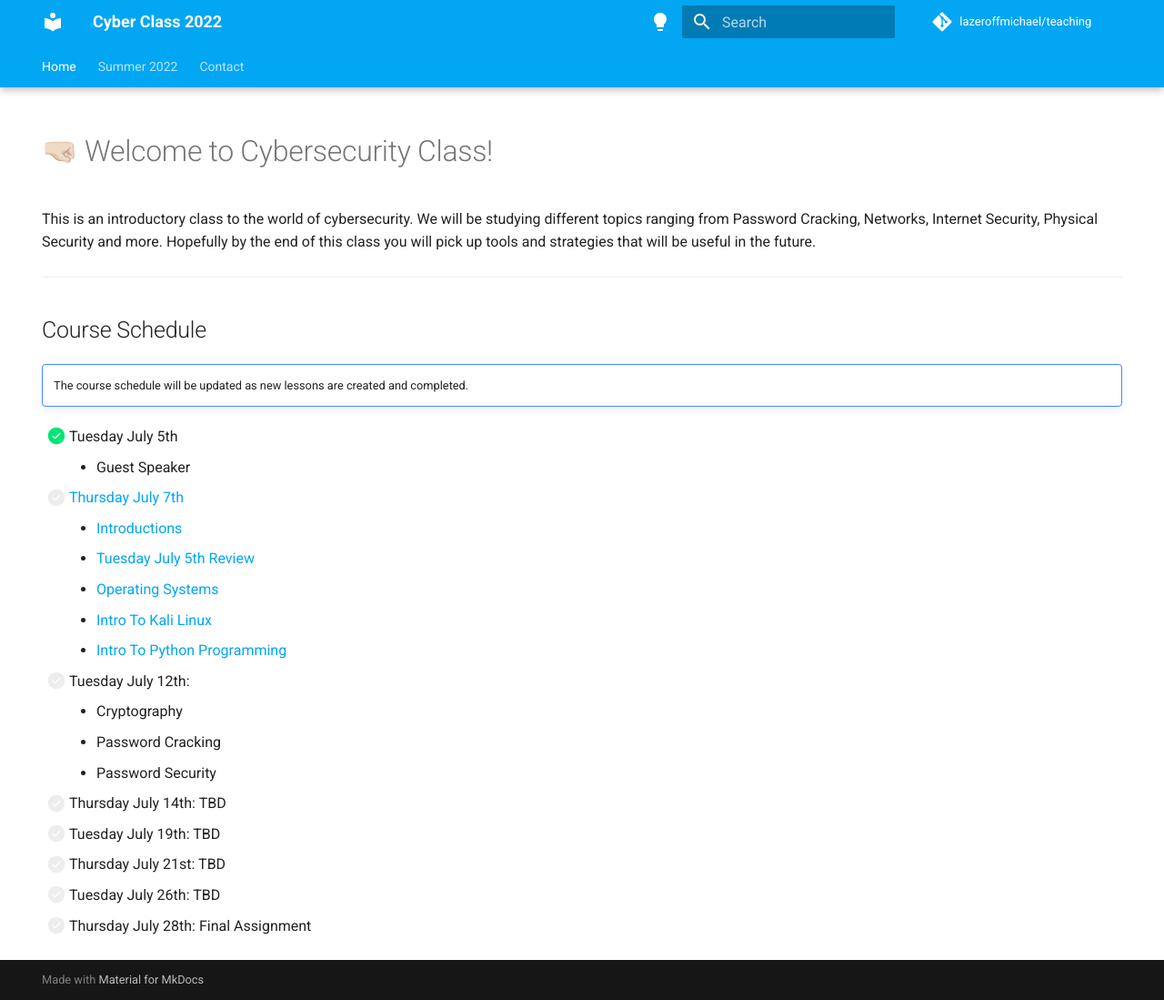
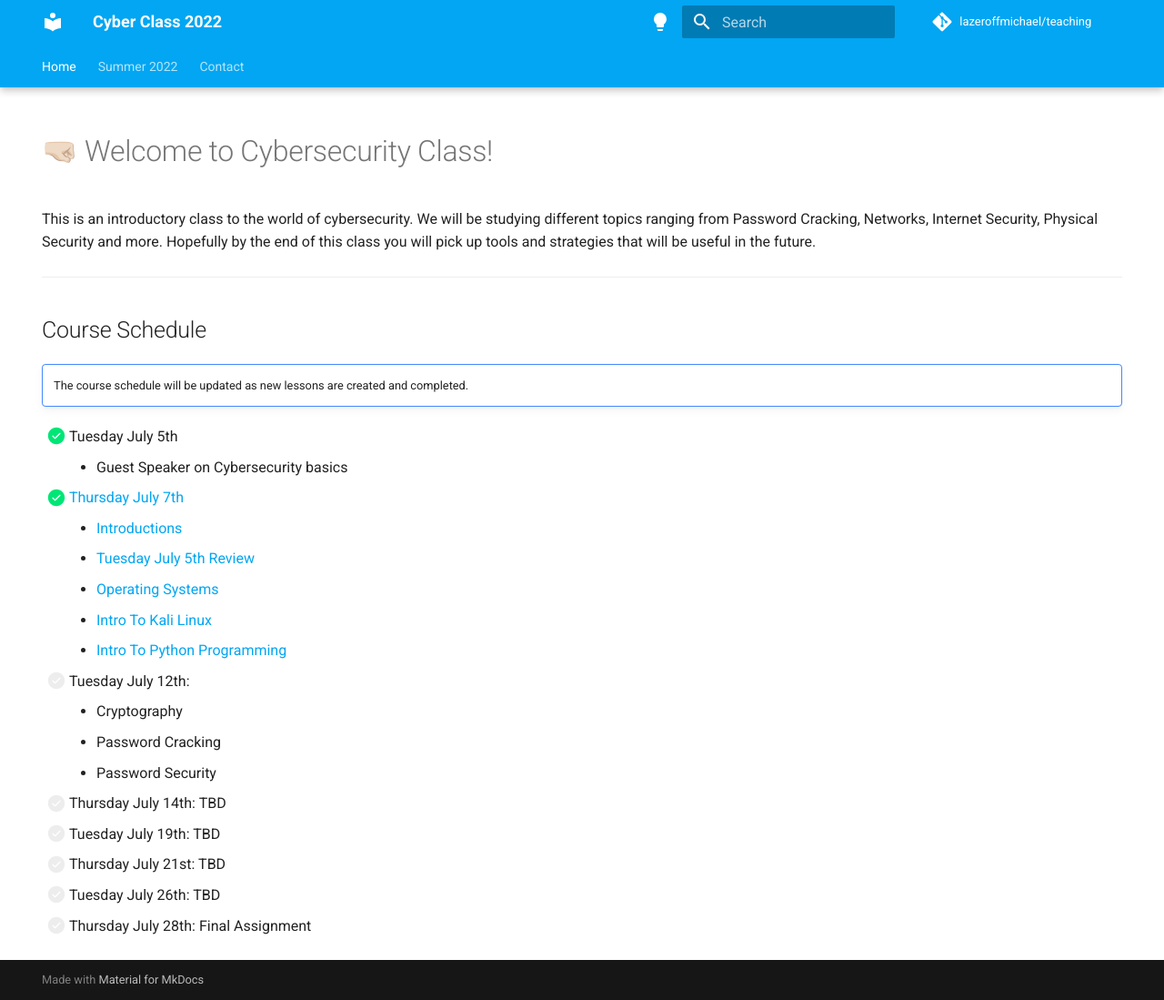
Before and after one commit to lazeroffmichael/UNLV-Cyber-2022, an MkDocs documentation site: the page built from docs/index.md, in a window 1280 px wide and 1099 px high. Shown: the whole window at 91% size. Built offline with MkDocs 1.6.1 and Material for MkDocs 9.7.7, drawn with Linux system fonts in a browser that asks for light colours; comment, search, counter and statistics services are not loaded.

Commit message:
update index and add programs folder

```diff
--- a/docs/index.md
+++ b/docs/index.md
@@ -19,8 +19,8 @@ tools and strategies that will be useful in the future.
     The course schedule will be updated as new lessons are created and completed.
 
 - [x] Tuesday July 5th
-    - Guest Speaker
-- [ ] [Thursday July 7th](summer2022/07-07-22.md)
+    - Guest Speaker on Cybersecurity basics
+- [x] [Thursday July 7th](summer2022/07-07-22.md)
     - [Introductions](summer2022/07-07-22.md#introductions)
     - [Tuesday July 5th Review](summer2022/07-07-22.md#tuesday-july-5th-review)
     - [Operating Systems](summer2022/07-07-22.md#operating-systems)
```
Also changed, not shown: 1 other file.
